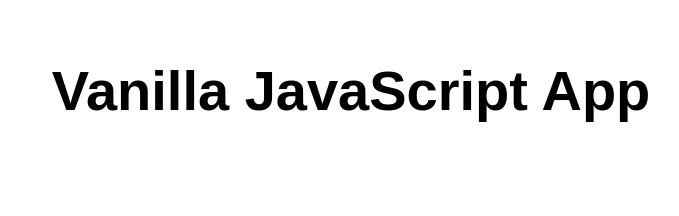
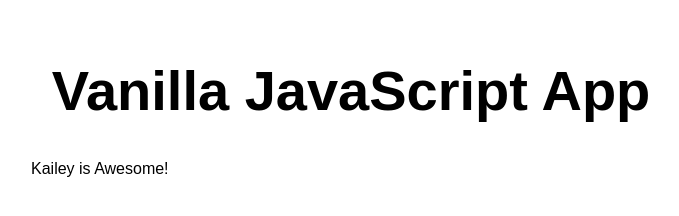
Before and after one commit to joechssn/my-first-static-web-app, a website: page src/index.html in a window 1280 px wide. Shown: the whole page, without its empty margins (289-968 px from the left). Drawn offline with Linux system fonts and the light colour scheme.

Commit message:
Update index.html

```diff
--- a/src/index.html
+++ b/src/index.html
@@ -11,6 +11,7 @@
 <body>
   <main>
     <h1>Vanilla JavaScript App</h1>
+    <p>Kailey is Awesome!</p>
   </main>
 </body>
 
```
